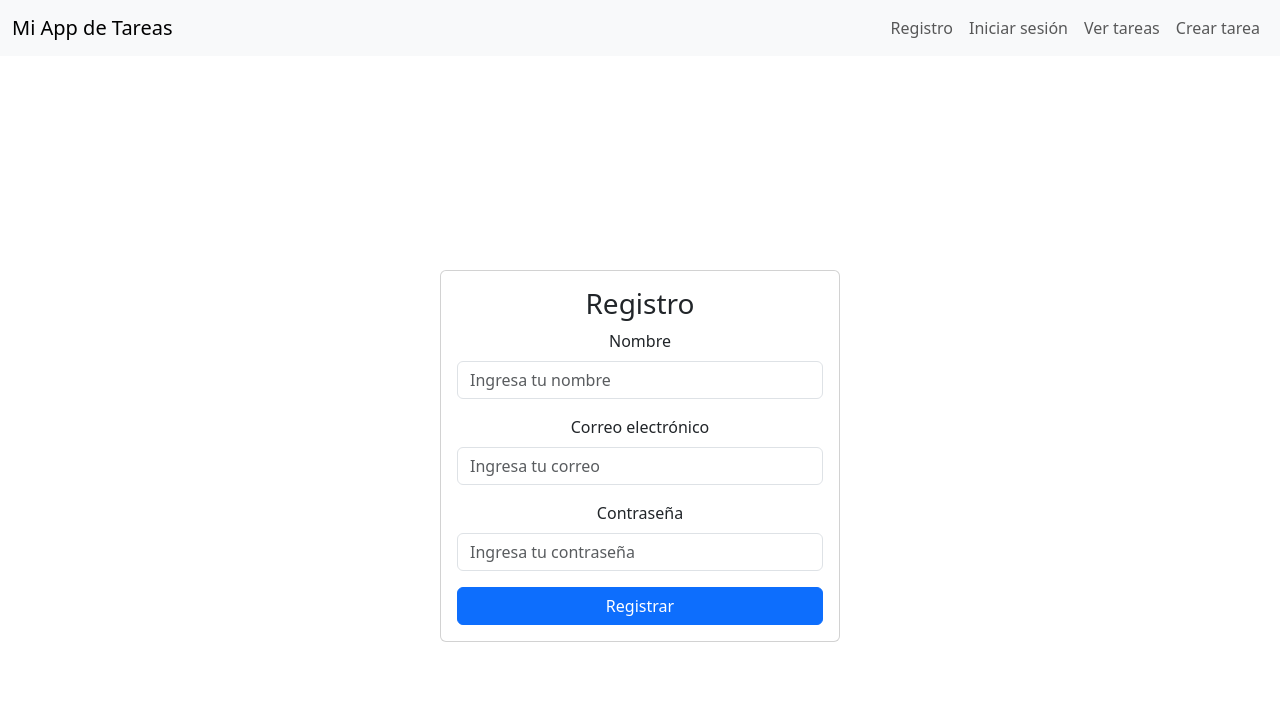
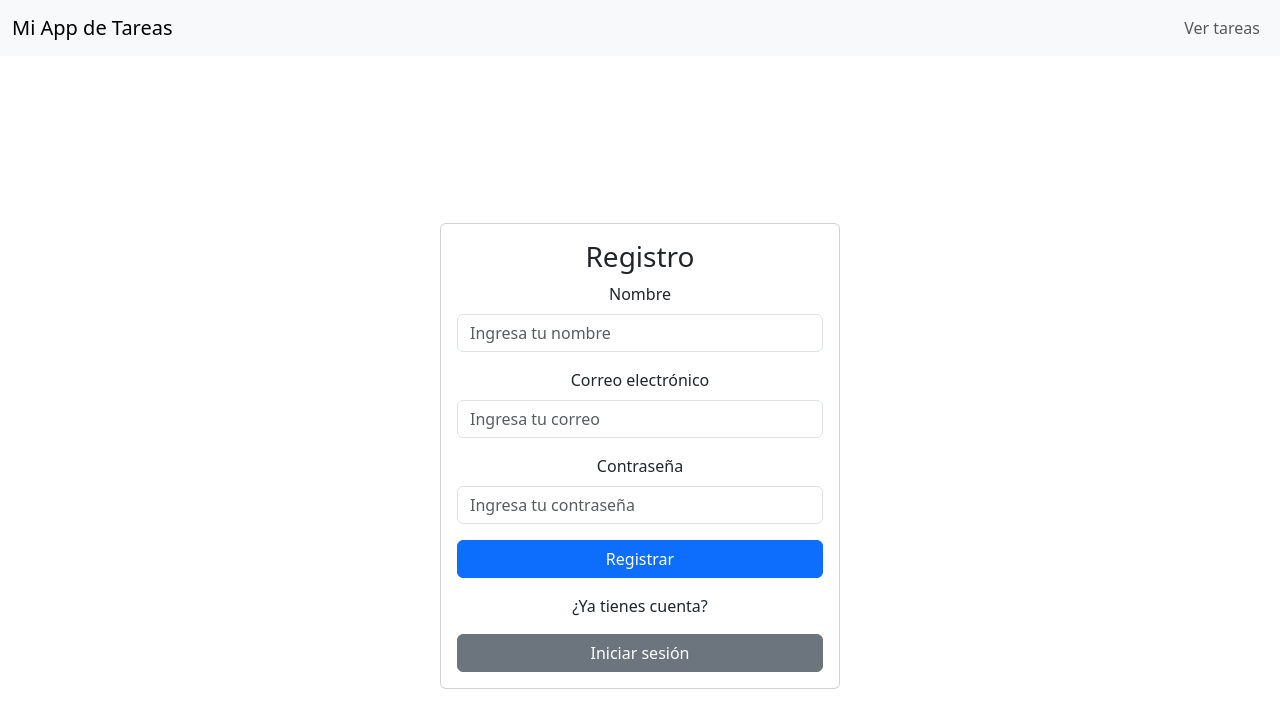
Before and after one commit to CRistianpuerta1125/gestorDeTareas, a React (Create React App) app in the folder reactfront/: page /register in a window 1280 px wide. Shown: the top 728 px of the page. Built offline with nearby package versions, Linux system fonts and the light colour scheme.

Commit message:
Enhance navigation and routing in App component; update Register component with login redirect and button

```diff
--- a/reactfront/src/App.js
+++ b/reactfront/src/App.js
@@ -1,5 +1,5 @@
 import './App.css';
-import { BrowserRouter, Routes, Route, Link } from 'react-router-dom';
+import { BrowserRouter, Routes, Route, Navigate } from 'react-router-dom';
 import ShowProducts from './components/ShowProducts';
 import EditProduct from './components/EditProduct';
 import CreateProduct from './components/CreateProduct';
@@ -10,39 +10,32 @@ function App() {
   return (
     <div className="App">
       <BrowserRouter>
-
         <nav className="navbar navbar-expand-lg navbar-light bg-light">
           <div className="container-fluid">
-            <Link className="navbar-brand" to="/tasks">Mi App de Tareas</Link>
-            <button className="navbar-toggler" type="button" data-bs-toggle="collapse" data-bs-target="#navbarNav" aria-controls="navbarNav" aria-expanded="false" aria-label="Toggle navigation">
+            <a className="navbar-brand" href="/tasks">Mi App de Tareas</a>
+            <button className="navbar-toggler" type="button" data-bs-toggle="collapse" data-bs-target="#navbarNav">
               <span className="navbar-toggler-icon"></span>
             </button>
             <div className="collapse navbar-collapse" id="navbarNav">
               <ul className="navbar-nav ms-auto">
                 <li className="nav-item">
-                  <Link className="nav-link" to="/register">Registro</Link>
-                </li>
-                <li className="nav-item">
-                  <Link className="nav-link" to="/login">Iniciar sesión</Link>
-                </li>
-                <li className="nav-item">
-                  <Link className="nav-link" to="/tasks">Ver tareas</Link>
-                </li>
-                <li className="nav-item">
-                  <Link className="nav-link" to="/create">Crear tarea</Link>
+                  <a className="nav-link" href="/tasks">Ver tareas</a>
                 </li>
               </ul>
             </div>
           </div>
         </nav>
 
+        <Routes>
+          <Route path="/" element={<Navigate to="/register" replace />} />
 
-        <Routes>
           <Route path="/register" element={<Register />} />
           <Route path="/login" element={<Login />} />
           <Route path="/tasks" element={<ShowProducts />} />
           <Route path="/create" element={<CreateProduct />} />
           <Route path="/edit/:id" element={<EditProduct />} />
+
+          <Route path="*" element={<Navigate to="/register" replace />} />
         </Routes>
       </BrowserRouter>
     </div>
--- a/reactfront/src/components/Register.js
+++ b/reactfront/src/components/Register.js
@@ -63,6 +63,15 @@ const Register = () => {
             </div>
             <button type="submit" className="btn btn-primary w-100">Registrar</button>
           </form>
+          <div className="text-center mt-3">
+            <p>¿Ya tienes cuenta?</p>
+            <button
+              onClick={() => navigate('/login')}
+              className="btn btn-secondary w-100"
+            >
+              Iniciar sesión
+            </button>
+          </div>
         </div>
       </div>
     </div>
```
